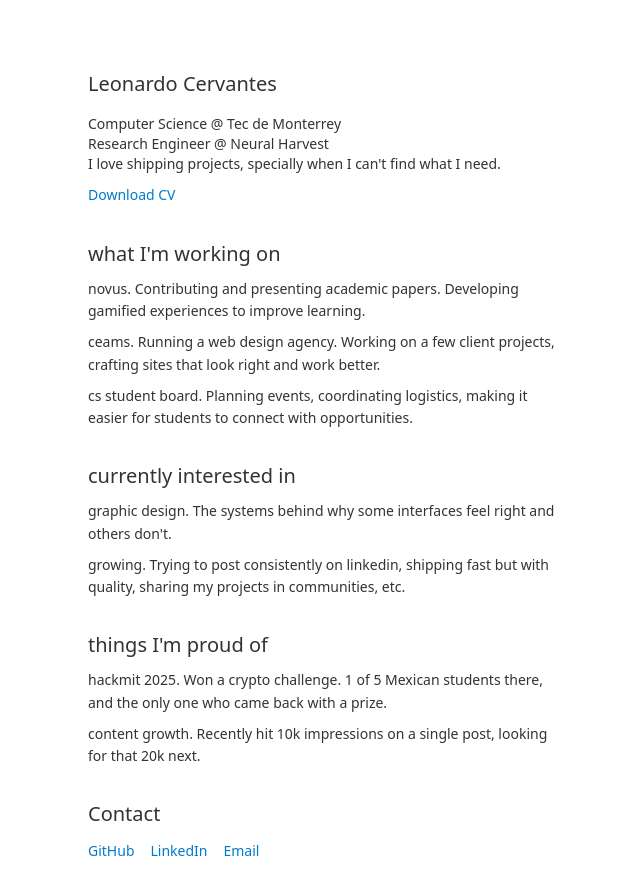
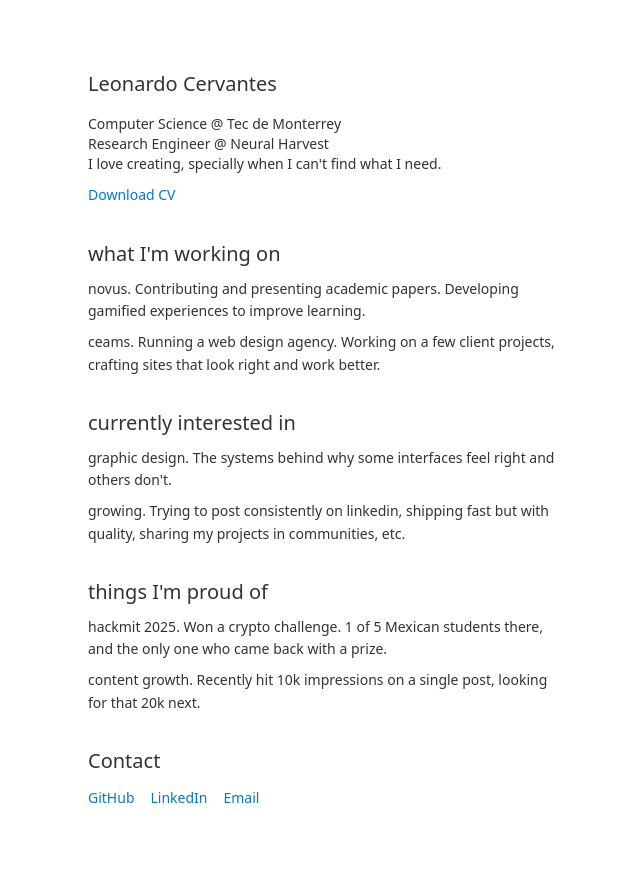
Before and after one commit to LeonardoCerv/portfolio, a Next.js app: page / in a window 1280 px wide. Shown: the top 894 px of the page, without its empty margins (312-952 px from the left). Built offline with nearby package versions, Linux system fonts and the light colour scheme.

Commit message:
[refactor] remove student board

```diff
--- a/src/app/page.tsx
+++ b/src/app/page.tsx
@@ -9,7 +9,7 @@ export default function Home() {
           <br />
           Research Engineer @ <span className="font-medium">Neural Harvest</span>
           <br />
-          I love shipping projects, specially when I can&apos;t find what I need.
+          I love creating, specially when I can&apos;t find what I need.
         </p>
         <a href="/LeonardoCervantes_Resume.pdf" className="text-[#007acc] no-underline text-sm font-light ">Download CV</a>
       </div>
@@ -24,10 +24,6 @@ export default function Home() {
           <p>
             <span className="font-medium">ceams. </span>
             Running a web design agency. Working on a few client projects, crafting sites that look right and work better.
-          </p>
-          <p>
-            <span className="font-medium">cs student board. </span>
-            Planning events, coordinating logistics, making it easier for students to connect with opportunities.
           </p>
         </div>
       </div>
```
